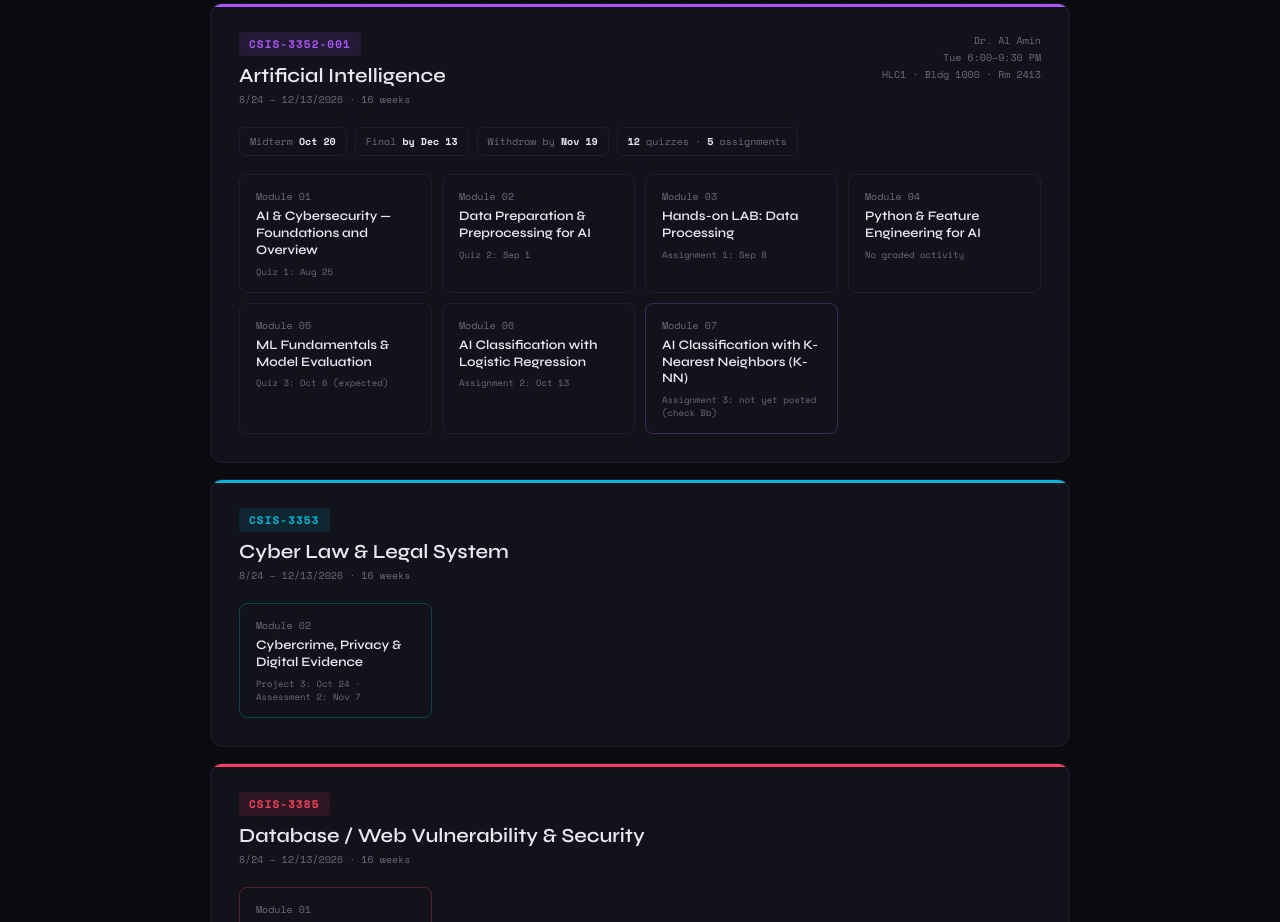
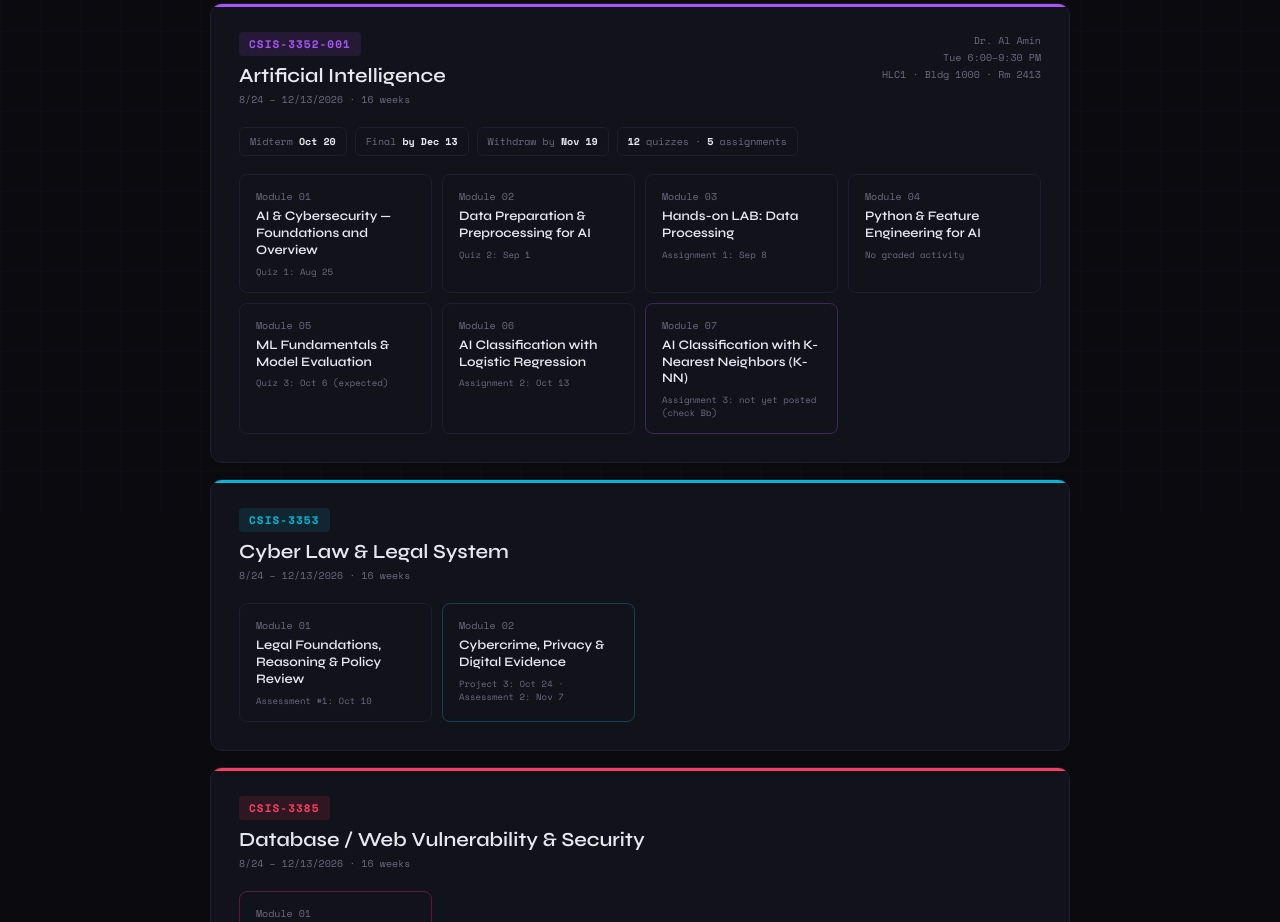
Before and after one commit to m1chaelv/study-site, a plain HTML site: page index.html in a window 1280 px wide. Shown: the part 289-1211 px from the top of the page. Drawn offline with nearby package versions, Linux system fonts and the light colour scheme.

Commit message:
feat: csis3353 homepage — add Module 01 link

```diff
--- a/index.html
+++ b/index.html
@@ -444,6 +444,11 @@
         </div>
       </div>
       <div class="unit-grid">
+        <a href="csis3353/module01/index.html" class="unit-link">
+          <div class="unit-number">Module 01</div>
+          <div class="unit-name">Legal Foundations, Reasoning &amp; Policy Review</div>
+          <div class="unit-date">Assessment #1: Oct 10</div>
+        </a>
         <a href="csis3353/module02/index.html" class="unit-link" style="border-color:rgba(6,182,212,0.3);">
           <div class="unit-number">Module 02</div>
           <div class="unit-name">Cybercrime, Privacy &amp; Digital Evidence</div>
```
